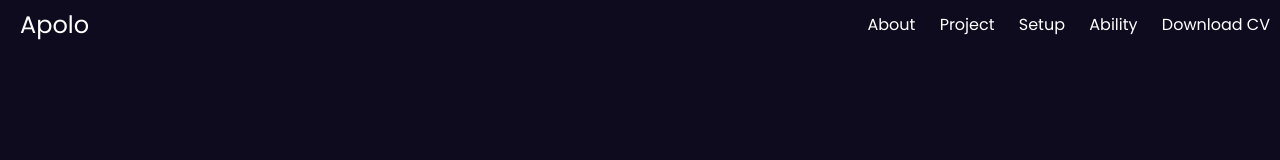
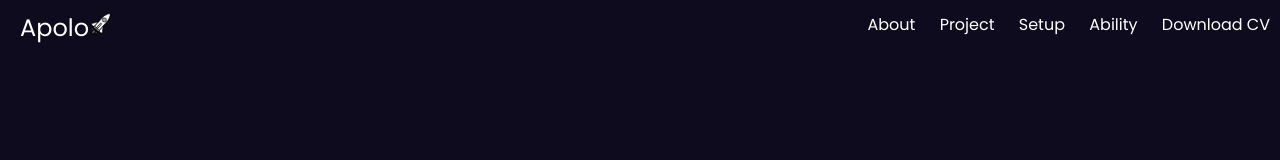
Before and after one commit to apolorezende/Projetinho-fella, a React (Create React App) app: page / in a window 1280 px wide. Shown: the top 160 px of the page. Built offline with nearby package versions, Linux system fonts and the light colour scheme.

Commit message:
feat: logo criado e posicionado

```diff
--- a/src/components/Header/header.component.jsx
+++ b/src/components/Header/header.component.jsx
@@ -1,11 +1,16 @@
 import React from "react";
 import { Link } from "react-router-dom";
 import * as S from './header.styles';
+import rocketLogo from '../../img/rocketLogo.png'
 
 export function Header() {
   return (
     <S.Header>
-      <Link to="/"><S.H1>Apolo</S.H1></Link>
+        <Link to="/">
+          <S.H1>Apolo
+            <S.StyledLogo src={ rocketLogo } alt="" />
+          </S.H1>
+        </Link>
       <S.Nav>
         <Link to="/about"><p>About</p></Link> {" "}
         <Link to="/project"><p>Project</p></Link> {" "}
--- a/src/components/Header/header.styles.js
+++ b/src/components/Header/header.styles.js
@@ -31,3 +31,13 @@ export const Nav = styled.nav`
   }
   }
 `
+export const StyledLogo = styled.img`
+  width: 25px;
+  height: 25px;
+  & {
+    -moz-transform: scaleX(-1);
+    -o-transform: scaleX(-1);
+    -webkit-transform: scaleX(-1);
+    transform: scaleX(-1);
+  }
+`
```
Also changed, not shown: src/img/rocketLogo.png (added).
